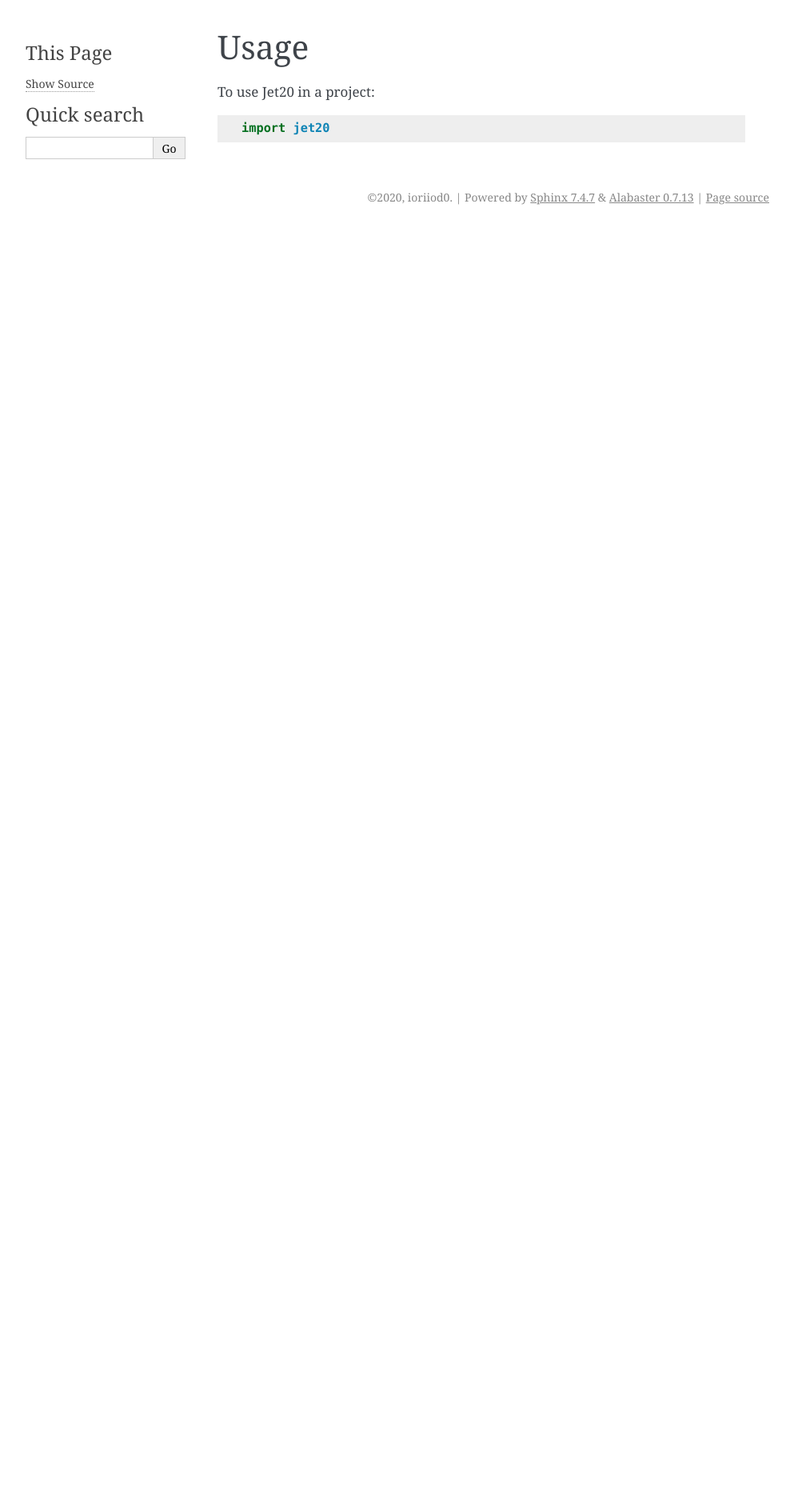
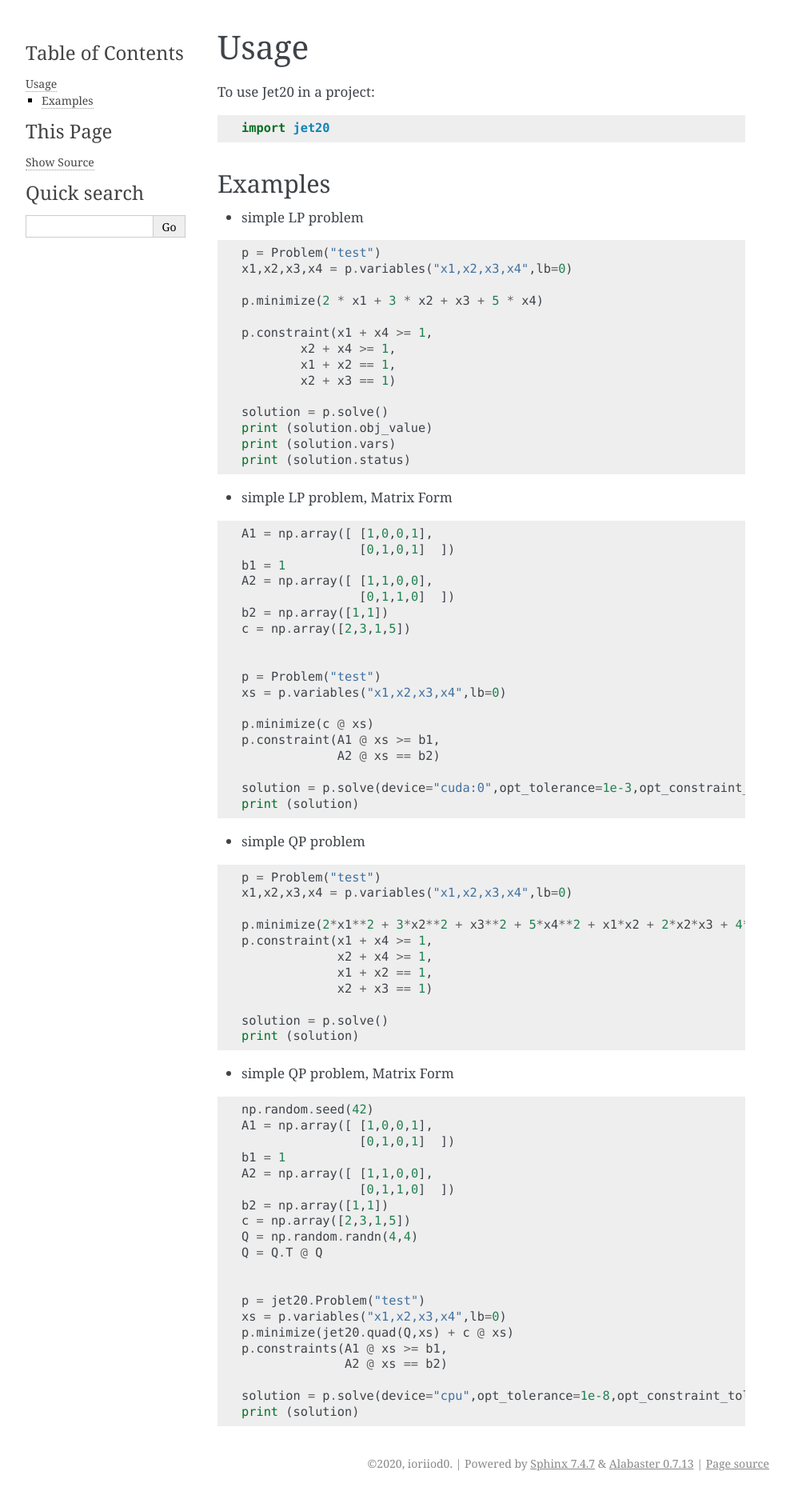
Before and after one commit to JTJL/jet20, a Sphinx documentation site: the page built from docs/usage.rst, in a window 1280 px wide. Shown: the whole page at 80% size, without its empty margins (148-1141 px from the left). Built offline with Sphinx 7.4.7, drawn with Linux system fonts in a browser that asks for light colours; before the commit the page ends 900 px from its top, so only the background shows below that.

```diff
--- a/docs/usage.rst
+++ b/docs/usage.rst
@@ -5,3 +5,92 @@
 To use Jet20 in a project::
 
     import jet20
+
+
+
+Examples
+--------
+
+* simple LP problem
+
+.. code-block:: python
+
+        p = Problem("test")
+        x1,x2,x3,x4 = p.variables("x1,x2,x3,x4",lb=0)
+
+        p.minimize(2 * x1 + 3 * x2 + x3 + 5 * x4)
+
+        p.constraint(x1 + x4 >= 1,
+                x2 + x4 >= 1,
+                x1 + x2 == 1,
+                x2 + x3 == 1)
+
+        solution = p.solve()
+        print (solution.obj_value)
+        print (solution.vars)
+        print (solution.status)
+
+* simple LP problem, Matrix Form
+
+.. code-block:: python
+
+        A1 = np.array([ [1,0,0,1],
+                        [0,1,0,1]  ])
+        b1 = 1
+        A2 = np.array([ [1,1,0,0],
+                        [0,1,1,0]  ])
+        b2 = np.array([1,1])
+        c = np.array([2,3,1,5])
+
+
+        p = Problem("test")
+        xs = p.variables("x1,x2,x3,x4",lb=0)
+
+        p.minimize(c @ xs)
+        p.constraint(A1 @ xs >= b1,
+                     A2 @ xs == b2)
+
+        solution = p.solve(device="cuda:0",opt_tolerance=1e-3,opt_constraint_tolerance=1e-5,rouding_precision=3)
+        print (solution)
+
+* simple QP problem
+
+.. code-block:: python
+
+    p = Problem("test")
+    x1,x2,x3,x4 = p.variables("x1,x2,x3,x4",lb=0)
+
+    p.minimize(2*x1**2 + 3*x2**2 + x3**2 + 5*x4**2 + x1*x2 + 2*x2*x3 + 4*x1*x4)
+    p.constraint(x1 + x4 >= 1,
+                 x2 + x4 >= 1,
+                 x1 + x2 == 1,
+                 x2 + x3 == 1)
+
+    solution = p.solve()
+    print (solution)
+
+
+* simple QP problem, Matrix Form
+
+.. code-block:: python
+
+    np.random.seed(42)
+    A1 = np.array([ [1,0,0,1],
+                    [0,1,0,1]  ])
+    b1 = 1
+    A2 = np.array([ [1,1,0,0],
+                    [0,1,1,0]  ])
+    b2 = np.array([1,1])
+    c = np.array([2,3,1,5])
+    Q = np.random.randn(4,4)
+    Q = Q.T @ Q
+
+
+    p = jet20.Problem("test")
+    xs = p.variables("x1,x2,x3,x4",lb=0)
+    p.minimize(jet20.quad(Q,xs) + c @ xs)
+    p.constraints(A1 @ xs >= b1,
+                  A2 @ xs == b2)
+
+    solution = p.solve(device="cpu",opt_tolerance=1e-8,opt_constraint_tolerance=1e-8,rouding_precision=3)
+    print (solution)
```
Also changed, not shown: setup.py (+4 -5 lines), 9 other files.
